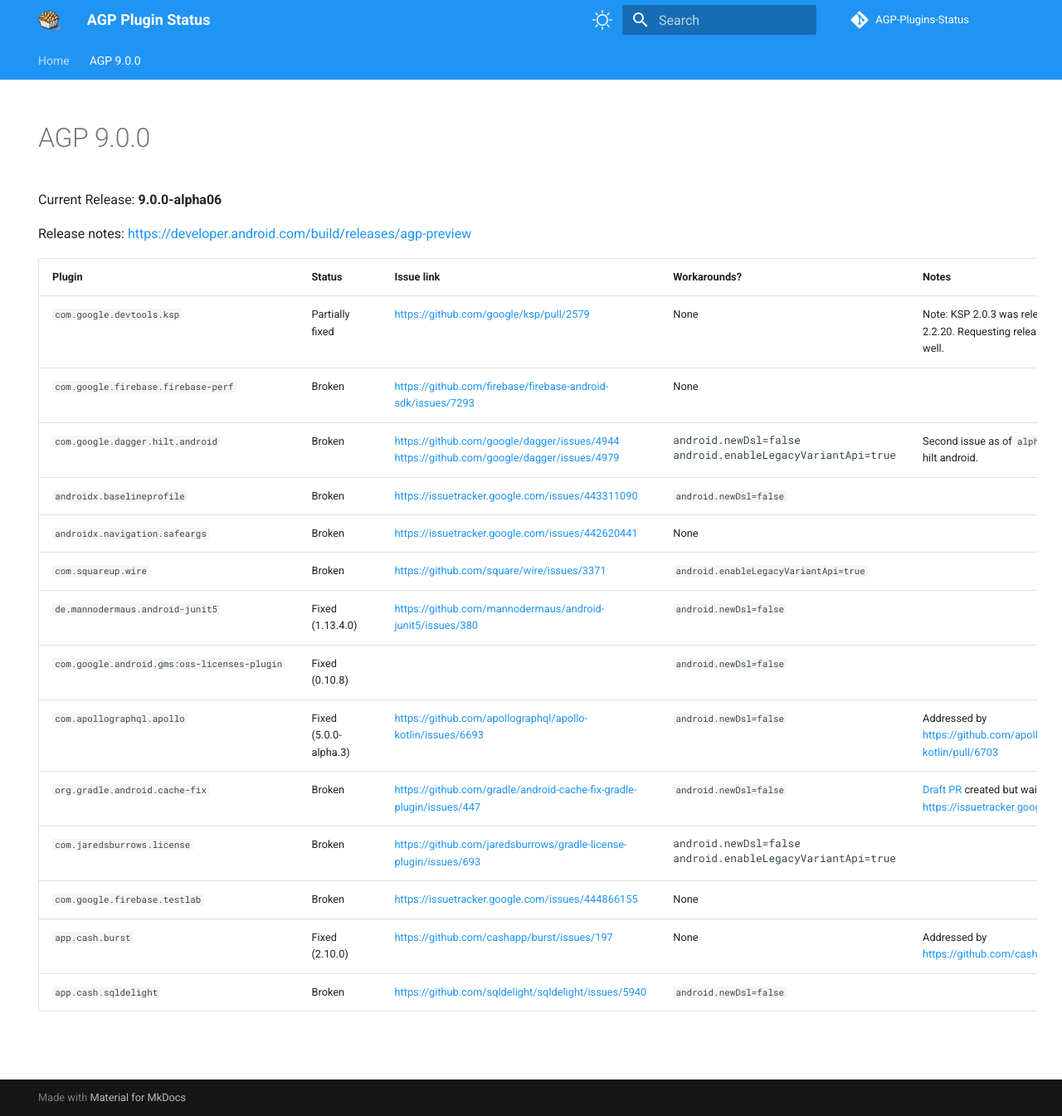
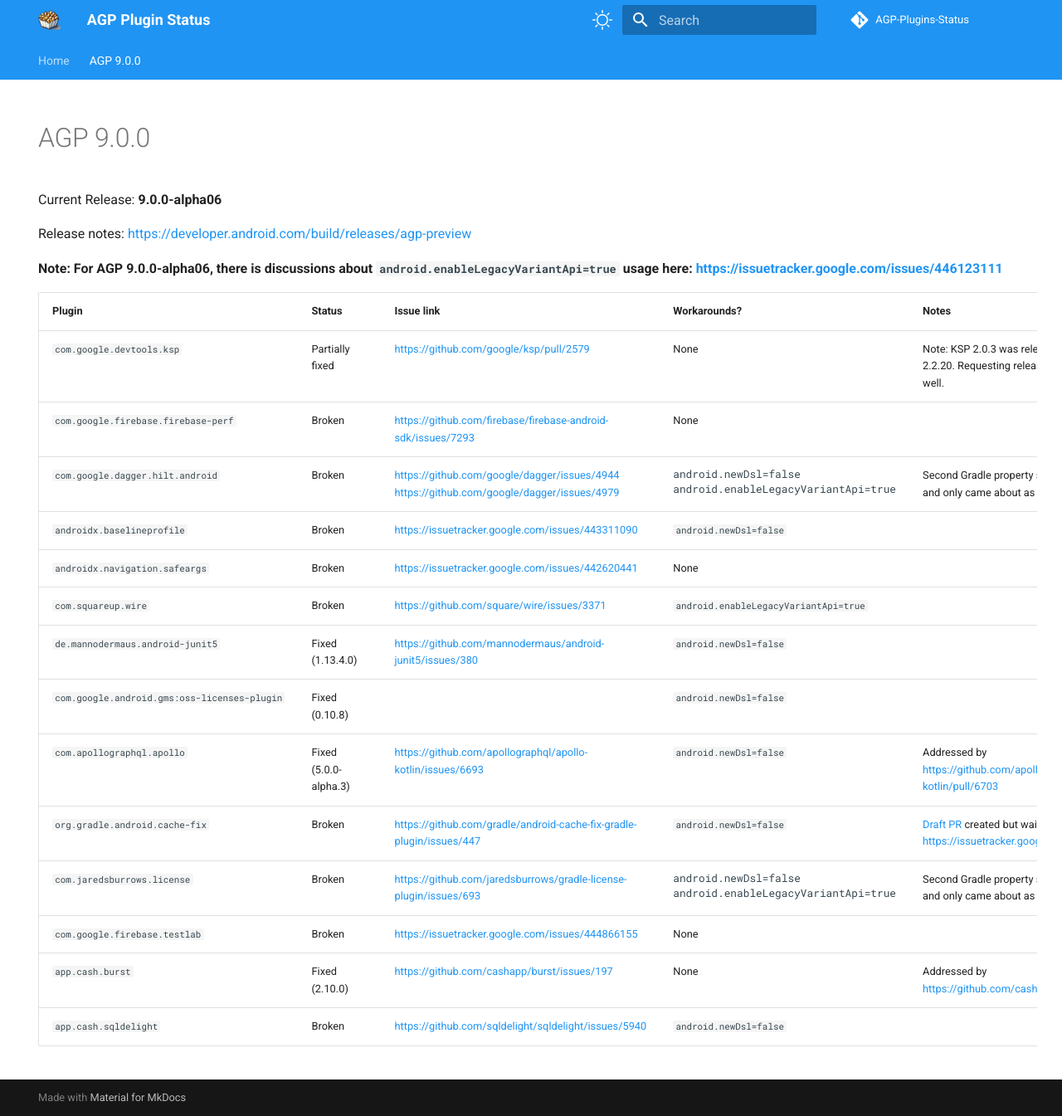
Before and after one commit to pablobaxter/AGP-Plugins-Status, an MkDocs documentation site: the page built from docs/agp-9.0.0.md, in a window 1280 px wide and 1345 px high. Shown: the whole window at 83% size. Built offline with MkDocs 1.6.1 and Material for MkDocs 9.7.7, drawn with Linux system fonts in a browser that asks for light colours; comment, search, counter and statistics services are not loaded.

Commit message:
Add note about enableLegacyVariantApi

```diff
--- a/docs/agp-9.0.0.md
+++ b/docs/agp-9.0.0.md
@@ -7,11 +7,13 @@
 
 Release notes: https://developer.android.com/build/releases/agp-preview
 
+**Note: For AGP 9.0.0-alpha06, there is discussions about `android.enableLegacyVariantApi=true` usage here: https://issuetracker.google.com/issues/446123111**
+
 | Plugin | Status | Issue link | Workarounds? | Notes |
 |:---|:---|:---|:---|:---|
 | `com.google.devtools.ksp` | Partially fixed | https://github.com/google/ksp/pull/2579 | None | Note: KSP 2.0.3 was released, but only for Kotlin 2.2.20. Requesting release for previous versions as well. |
 | `com.google.firebase.firebase-perf` | Broken | https://github.com/firebase/firebase-android-sdk/issues/7293 | None | |
-| `com.google.dagger.hilt.android` | Broken | https://github.com/google/dagger/issues/4944<br>https://github.com/google/dagger/issues/4979 | <pre>android.newDsl=false<br>android.enableLegacyVariantApi=true</pre> | Second issue as of `alpha06`. Both required to use hilt android. |
+| `com.google.dagger.hilt.android` | Broken | https://github.com/google/dagger/issues/4944<br>https://github.com/google/dagger/issues/4979 | <pre>android.newDsl=false<br>android.enableLegacyVariantApi=true</pre> | Second Gradle property should not be necessary, and only came about as of AGP 9.0.0-alpha06. |
 | `androidx.baselineprofile` | Broken | https://issuetracker.google.com/issues/443311090 | `android.newDsl=false` | |
 | `androidx.navigation.safeargs` | Broken | https://issuetracker.google.com/issues/442620441 | None | |
 | `com.squareup.wire` | Broken | https://github.com/square/wire/issues/3371 | `android.enableLegacyVariantApi=true` | |
@@ -19,7 +21,7 @@
 | `com.google.android.gms:oss-licenses-plugin` | Fixed (0.10.8) | | `android.newDsl=false` | |
 | `com.apollographql.apollo` | Fixed (5.0.0-alpha.3) | https://github.com/apollographql/apollo-kotlin/issues/6693 | `android.newDsl=false` | Addressed by https://github.com/apollographql/apollo-kotlin/pull/6703 |
 | `org.gradle.android.cache-fix` | Broken | https://github.com/gradle/android-cache-fix-gradle-plugin/issues/447 | `android.newDsl=false` | [Draft PR](https://github.com/gradle/android-cache-fix-gradle-plugin/pull/1886) created but waiting for https://issuetracker.google.com/issues/443225252 | |
-| `com.jaredsburrows.license` | Broken | https://github.com/jaredsburrows/gradle-license-plugin/issues/693 | <pre>android.newDsl=false<br>android.enableLegacyVariantApi=true</pre> | |
+| `com.jaredsburrows.license` | Broken | https://github.com/jaredsburrows/gradle-license-plugin/issues/693 | <pre>android.newDsl=false<br>android.enableLegacyVariantApi=true</pre> | Second Gradle property should not be necessary, and only came about as of AGP 9.0.0-alpha06. |
 | `com.google.firebase.testlab` | Broken | https://issuetracker.google.com/issues/444866155 | None | |
 | `app.cash.burst` | Fixed (2.10.0) | https://github.com/cashapp/burst/issues/197 | None | Addressed by https://github.com/cashapp/burst/pull/200 |
 | `app.cash.sqldelight` | Broken | https://github.com/sqldelight/sqldelight/issues/5940 | `android.newDsl=false` | |
```
